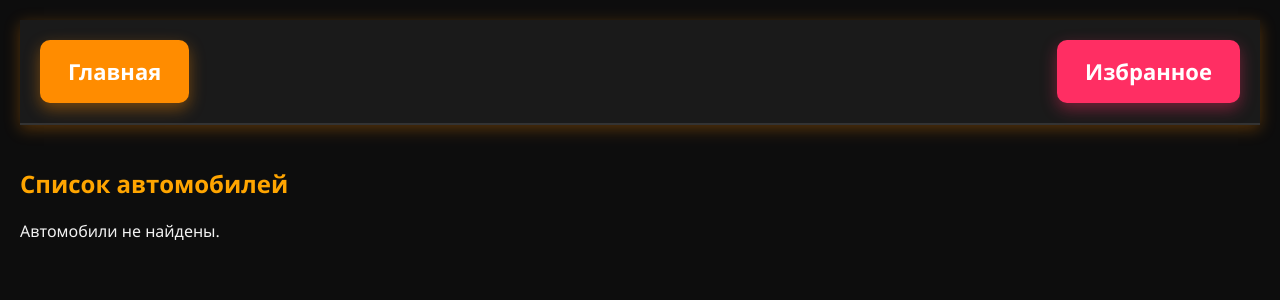
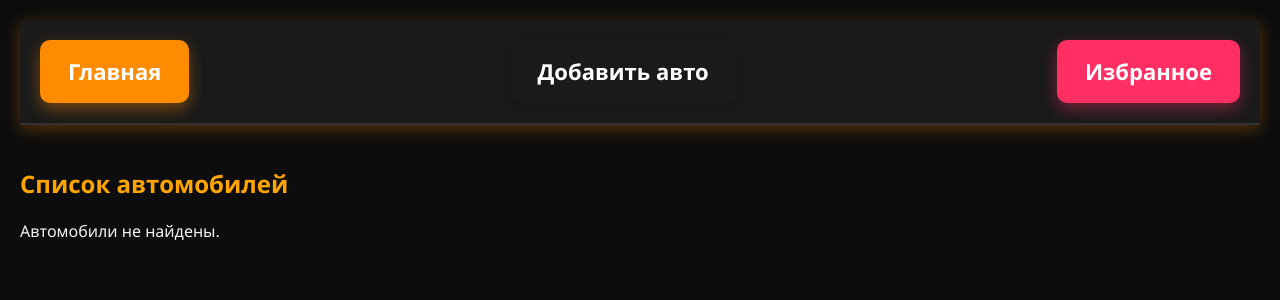
Before and after one commit to neoxxbtw/django, a Django app: page /rentals/cars/ in a window 1280 px wide. Shown: the top 300 px of the page. Run offline with Django 4.2, Linux system fonts and the light colour scheme; data that the repository does not hold is empty.

Commit message:
Функционал добавления

```diff
--- a/rental/rentals/templates/rentals/car_detail.html
+++ b/rental/rentals/templates/rentals/car_detail.html
@@ -10,6 +10,7 @@
 
 <nav class="menu">
   <a class="nav-button left" href="{% url 'rentals:index' %}">Главная</a>
+  <a class="nav-button right" href="{% url 'rentals:favorite_cars' %}">Избранное</a>
 </nav>
 <body>
   <section class="car-detail-page">
--- a/rental/rentals/templates/rentals/cars_list.html
+++ b/rental/rentals/templates/rentals/cars_list.html
@@ -9,7 +9,9 @@
 <body>
 <nav class="menu">
   <a class="nav-button left" href="{% url 'rentals:index' %}">Главная</a>
+  <a class="nav-button center" href="{% url 'rentals:car_add' %}">Добавить авто</a>
   <a class="nav-button right" href="{% url 'rentals:favorite_cars' %}">Избранное</a>
+
 </nav>
 
 <section>
```
